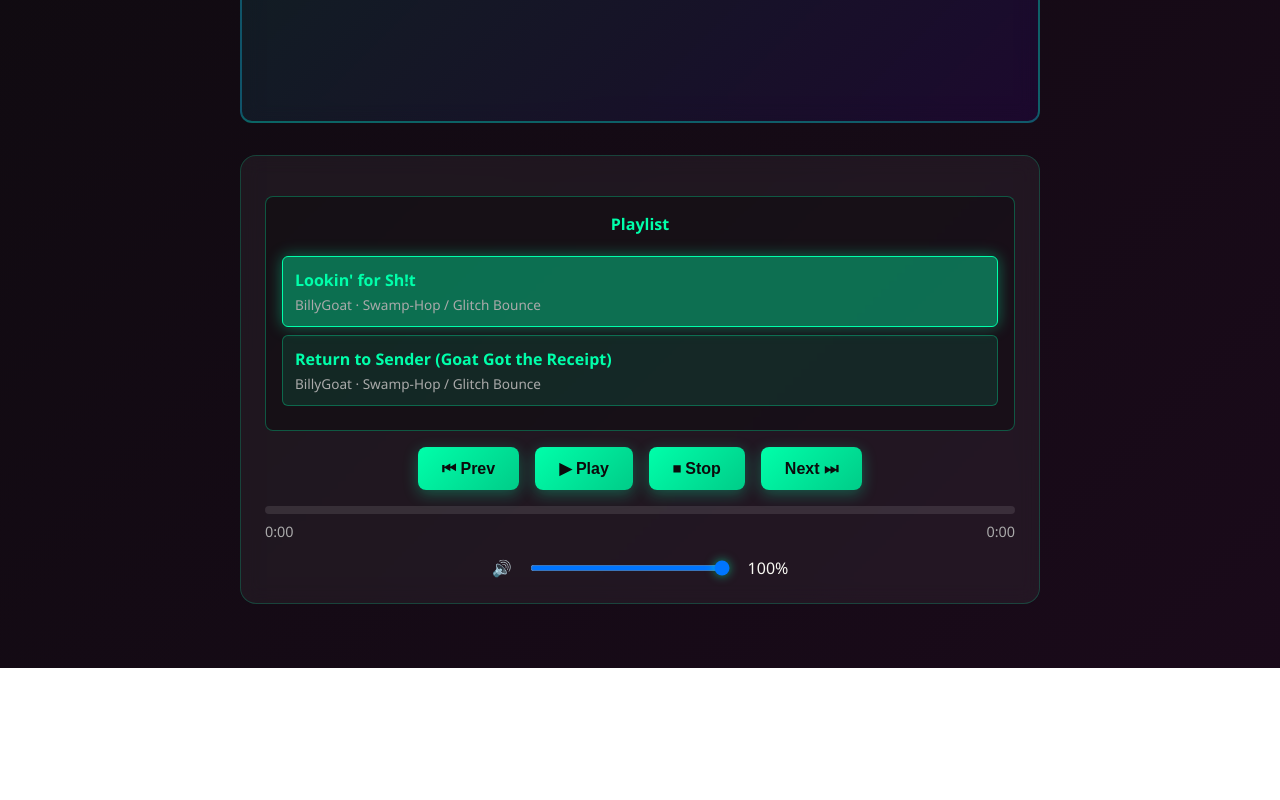
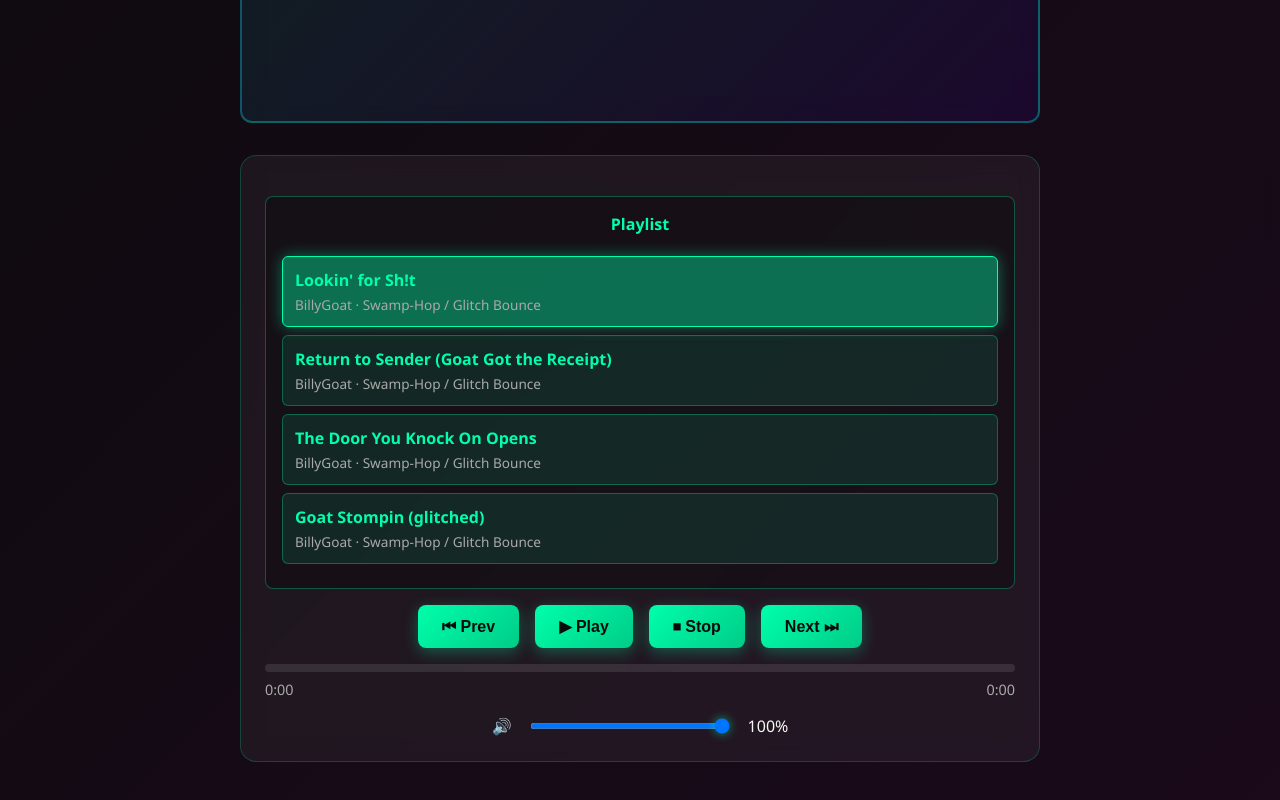
Before and after one commit to aerovista-us/lookin4sheet, a plain HTML site: page index.html in a window 1280 px wide. Shown: the part 1075-1875 px from the top of the page. Before the commit the page ends 1743 px from the top, so only its background shows below. Drawn offline with Linux system fonts and the light colour scheme.

Commit message:
Add 2 new tracks to playlist: The Door You Knock On Opens and Goat Stompin (glitched)

```diff
--- a/index.html
+++ b/index.html
@@ -476,6 +476,14 @@
           <div class="playlist-item-title">Return to Sender (Goat Got the Receipt)</div>
           <div class="playlist-item-subtitle">BillyGoat · Swamp-Hop / Glitch Bounce</div>
         </div>
+        <div class="playlist-item" data-track="2">
+          <div class="playlist-item-title">The Door You Knock On Opens</div>
+          <div class="playlist-item-subtitle">BillyGoat · Swamp-Hop / Glitch Bounce</div>
+        </div>
+        <div class="playlist-item" data-track="3">
+          <div class="playlist-item-title">Goat Stompin (glitched)</div>
+          <div class="playlist-item-subtitle">BillyGoat · Swamp-Hop / Glitch Bounce</div>
+        </div>
       </div>
 
       <div class="control-buttons">
@@ -529,6 +537,16 @@
         title: "Return to Sender (Goat Got the Receipt)",
         subtitle: "BillyGoat · Swamp-Hop / Glitch Bounce",
         file: "Return to Sender (Goat Got the Receipt).mp3"
+      },
+      {
+        title: "The Door You Knock On Opens",
+        subtitle: "BillyGoat · Swamp-Hop / Glitch Bounce",
+        file: "The Door You Knock On Opens.mp3"
+      },
+      {
+        title: "Goat Stompin (glitched)",
+        subtitle: "BillyGoat · Swamp-Hop / Glitch Bounce",
+        file: "Goat Stompin (glitched).mp3"
       }
     ];
 
```
Also changed, not shown: 2 other files.
